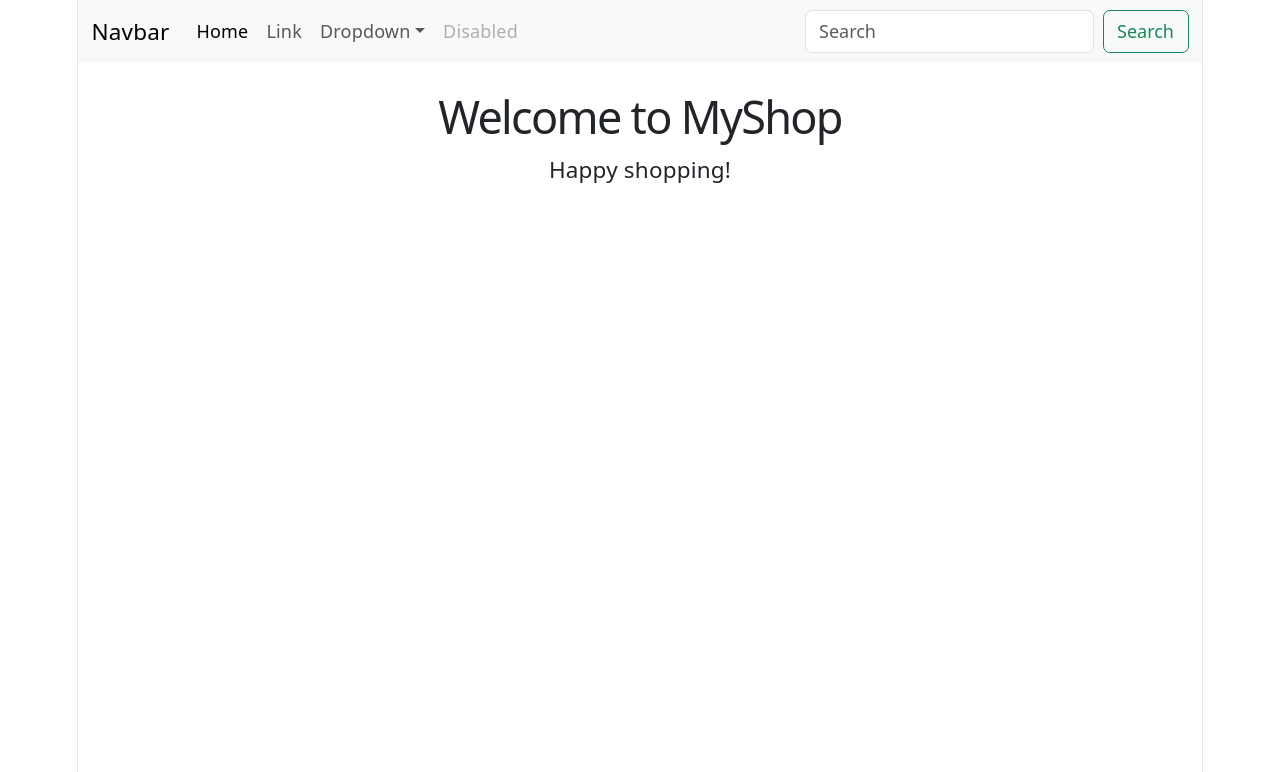
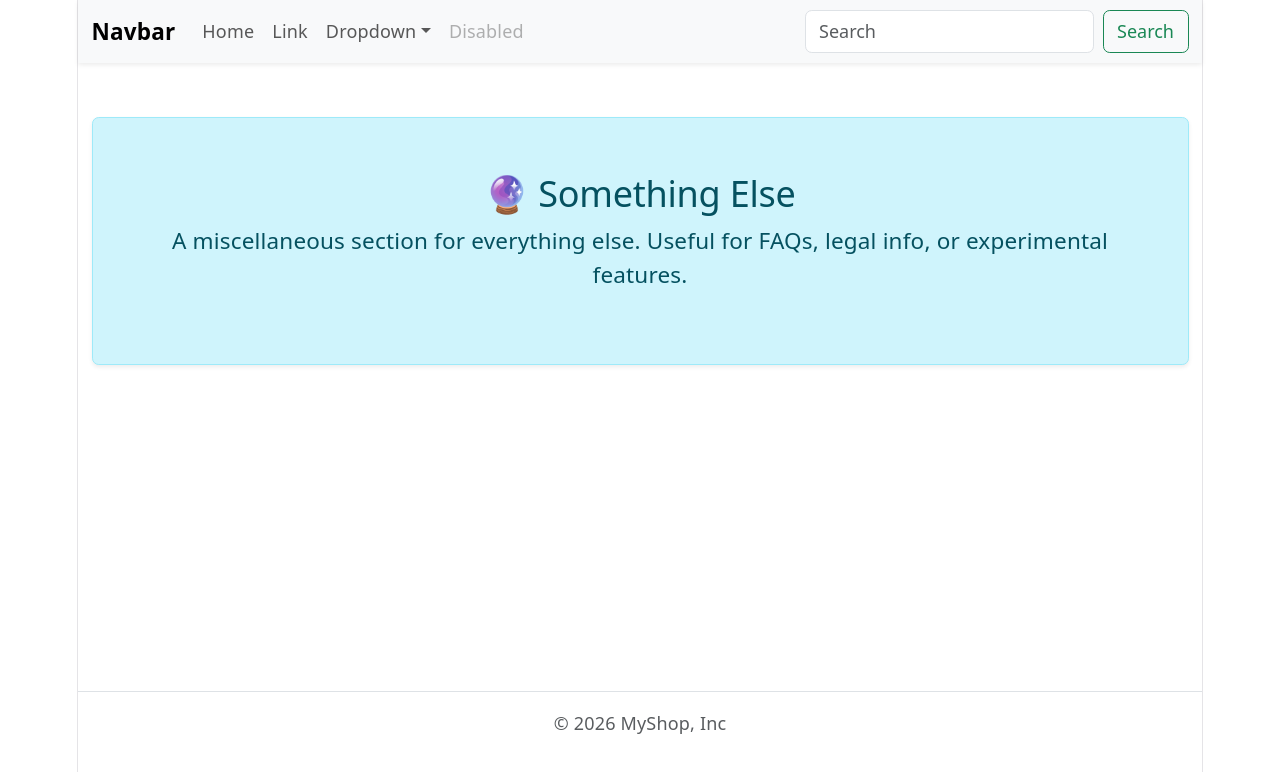
Before and after one commit to Omar4567AV/prj1, a React (Vite) app: page /something-else in a window 1280 px wide. Shown: the top 772 px of the page. Built offline with nearby package versions, Linux system fonts and the light colour scheme.

Commit message:
feat: implement application routing with Navbar and initial page components

```diff
--- a/src/App.tsx
+++ b/src/App.tsx
@@ -1,15 +1,33 @@
+import { BrowserRouter as Router, Routes, Route } from 'react-router-dom';
 import Navbar from './components/Navbar';
+import Home from './pages/Home';
+import LinkPage from './pages/LinkPage';
+import Action from './pages/Action';
+import AnotherAction from './pages/AnotherAction';
+import SomethingElse from './pages/SomethingElse';
 import './App.css';
 
 function App() {
   return (
-    <>
-      <Navbar />
-      <div className="container mt-4 text-center">
-        <h1>Welcome to MyShop</h1>
-        <p className="lead">Happy shopping!</p>
+    <Router>
+      <div className="app-container">
+        <Navbar />
+
+        <main className="content-wrapper">
+          <Routes>
+            <Route path="/" element={<Home />} />
+            <Route path="/link" element={<LinkPage />} />
+            <Route path="/action" element={<Action />} />
+            <Route path="/another-action" element={<AnotherAction />} />
+            <Route path="/something-else" element={<SomethingElse />} />
+          </Routes>
+        </main>
+
+        <footer className="py-3 my-4 border-top">
+          <p className="text-center text-muted">© 2026 MyShop, Inc</p>
+        </footer>
       </div>
-    </>
+    </Router>
   );
 }
 
--- a/src/components/Navbar.tsx
+++ b/src/components/Navbar.tsx
@@ -1,30 +1,45 @@
 import React from 'react';
+import { NavLink, Link } from 'react-router-dom';
 
 const Navbar: React.FC = () => {
     return (
-        <nav className="navbar navbar-expand-lg bg-body-tertiary">
+        <nav className="navbar navbar-expand-lg bg-body-tertiary shadow-sm">
             <div className="container-fluid">
-                <a className="navbar-brand" href="#">Navbar</a>
-                <button className="navbar-toggler" type="button" data-bs-toggle="collapse" data-bs-target="#navbarSupportedContent" aria-controls="navbarSupportedContent" aria-expanded="false" aria-label="Toggle navigation">
+                <Link className="navbar-brand fw-bold" to="/">Navbar</Link>
+                <button
+                    className="navbar-toggler"
+                    type="button"
+                    data-bs-toggle="collapse"
+                    data-bs-target="#navbarSupportedContent"
+                    aria-controls="navbarSupportedContent"
+                    aria-expanded="false"
+                    aria-label="Toggle navigation"
+                >
                     <span className="navbar-toggler-icon"></span>
                 </button>
                 <div className="collapse navbar-collapse" id="navbarSupportedContent">
                     <ul className="navbar-nav me-auto mb-2 mb-lg-0">
                         <li className="nav-item">
-                            <a className="nav-link active" aria-current="page" href="#">Home</a>
+                            <NavLink className="nav-link" aria-current="page" to="/">Home</NavLink>
                         </li>
                         <li className="nav-item">
-                            <a className="nav-link" href="#">Link</a>
+                            <NavLink className="nav-link" to="/link">Link</NavLink>
                         </li>
                         <li className="nav-item dropdown">
-                            <a className="nav-link dropdown-toggle" href="#" role="button" data-bs-toggle="dropdown" aria-expanded="false">
+                            <a
+                                className="nav-link dropdown-toggle"
+                                href="#"
+                                role="button"
+                                data-bs-toggle="dropdown"
+                                aria-expanded="false"
+                            >
                                 Dropdown
                             </a>
                             <ul className="dropdown-menu">
-                                <li><a className="dropdown-item" href="#">Action</a></li>
-                                <li><a className="dropdown-item" href="#">Another action</a></li>
+                                <li><NavLink className="dropdown-item" to="/action">Action</NavLink></li>
+                                <li><NavLink className="dropdown-item" to="/another-action">Another action</NavLink></li>
                                 <li><hr className="dropdown-divider" /></li>
-                                <li><a className="dropdown-item" href="#">Something else here</a></li>
+                                <li><NavLink className="dropdown-item" to="/something-else">Something else here</NavLink></li>
                             </ul>
                         </li>
                         <li className="nav-item">
--- /dev/null
+++ b/src/pages/Action.tsx
@@ -0,0 +1,16 @@
+import React from 'react';
+
+const Action: React.FC = () => {
+    return (
+        <div className="container mt-5">
+            <div className="card shadow-lg border-0">
+                <div className="card-body p-5">
+                    <h2 className="card-title text-success mb-4">🚀 Action Page</h2>
+                    <p className="card-text fs-5">This is the specific action page. Perform tasks, manage settings, or view specialized data here.</p>
+                </div>
+            </div>
+        </div>
+    );
+};
+
+export default Action;
--- /dev/null
+++ b/src/pages/AnotherAction.tsx
@@ -0,0 +1,16 @@
+import React from 'react';
+
+const AnotherAction: React.FC = () => {
+    return (
+        <div className="container mt-5">
+            <div className="card shadow-lg border-0 bg-dark text-white">
+                <div className="card-body p-5">
+                    <h2 className="card-title text-warning mb-4">✨ Another Action</h2>
+                    <p className="card-text fs-5">Exploring different possibilities? This page handles alternate workflows and secondary features.</p>
+                </div>
+            </div>
+        </div>
+    );
+};
+
+export default AnotherAction;
--- /dev/null
+++ b/src/pages/Home.tsx
@@ -0,0 +1,17 @@
+import React from 'react';
+
+const Home: React.FC = () => {
+    return (
+        <div className="container mt-5">
+            <div className="p-5 mb-4 bg-light rounded-3 border shadow-sm">
+                <div className="container-fluid py-5 text-center">
+                    <h1 className="display-5 fw-bold">🏠 Home Page</h1>
+                    <p className="fs-4 mt-3">Welcome to the main hub of MyShop. Explore our top features and latest updates.</p>
+                    <button className="btn btn-primary btn-lg mt-4" type="button">Get Started</button>
+                </div>
+            </div>
+        </div>
+    );
+};
+
+export default Home;
--- /dev/null
+++ b/src/pages/LinkPage.tsx
@@ -0,0 +1,16 @@
+import React from 'react';
+
+const LinkPage: React.FC = () => {
+    return (
+        <div className="container mt-5">
+            <div className="p-5 mb-4 bg-primary text-white rounded-3 shadow">
+                <div className="container-fluid py-5">
+                    <h1 className="display-5 fw-bold">🔗 Link Page</h1>
+                    <p className="fs-4">You have successfully navigated to the dedicated Link page. This could be used for external resources or specific features.</p>
+                </div>
+            </div>
+        </div>
+    );
+};
+
+export default LinkPage;
--- /dev/null
+++ b/src/pages/SomethingElse.tsx
@@ -0,0 +1,14 @@
+import React from 'react';
+
+const SomethingElse: React.FC = () => {
+    return (
+        <div className="container mt-5">
+            <div className="alert alert-info shadow-sm p-5" role="alert">
+                <h2 className="alert-heading">🔮 Something Else</h2>
+                <p className="fs-5">A miscellaneous section for everything else. Useful for FAQs, legal info, or experimental features.</p>
+            </div>
+        </div>
+    );
+};
+
+export default SomethingElse;
```
